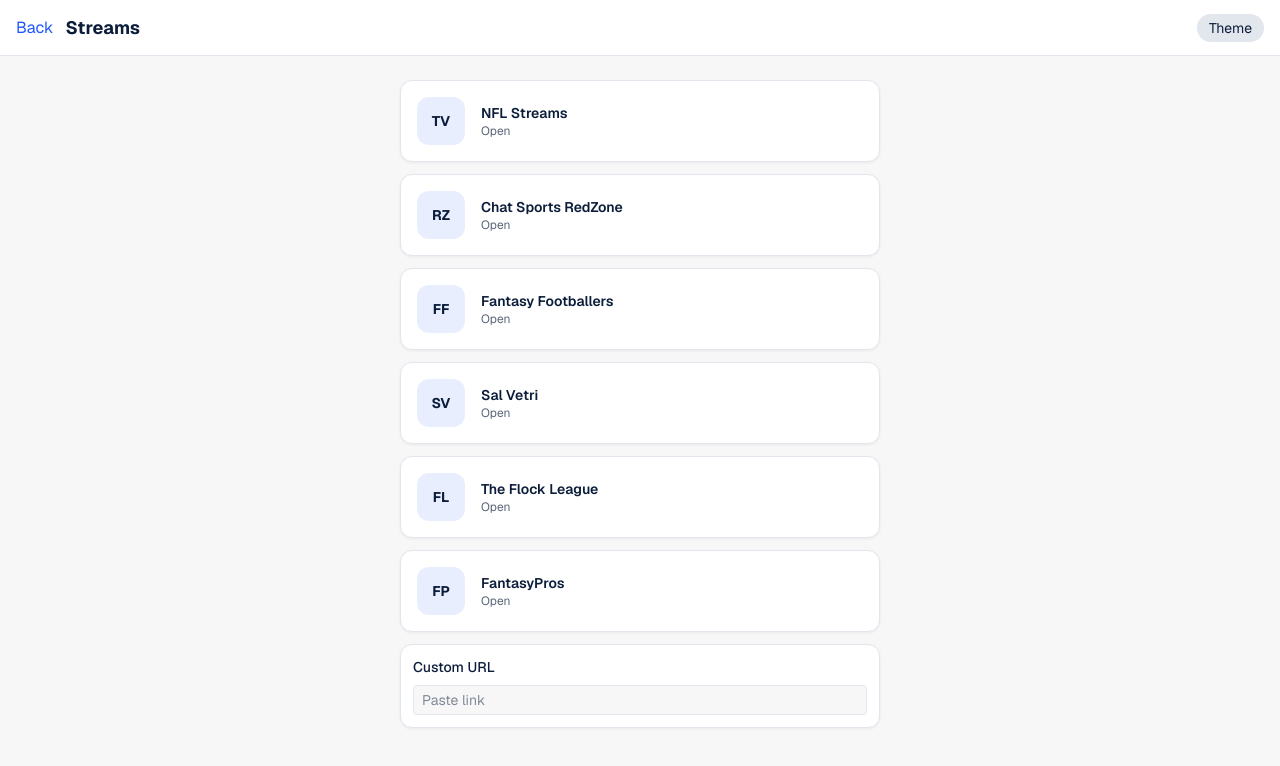
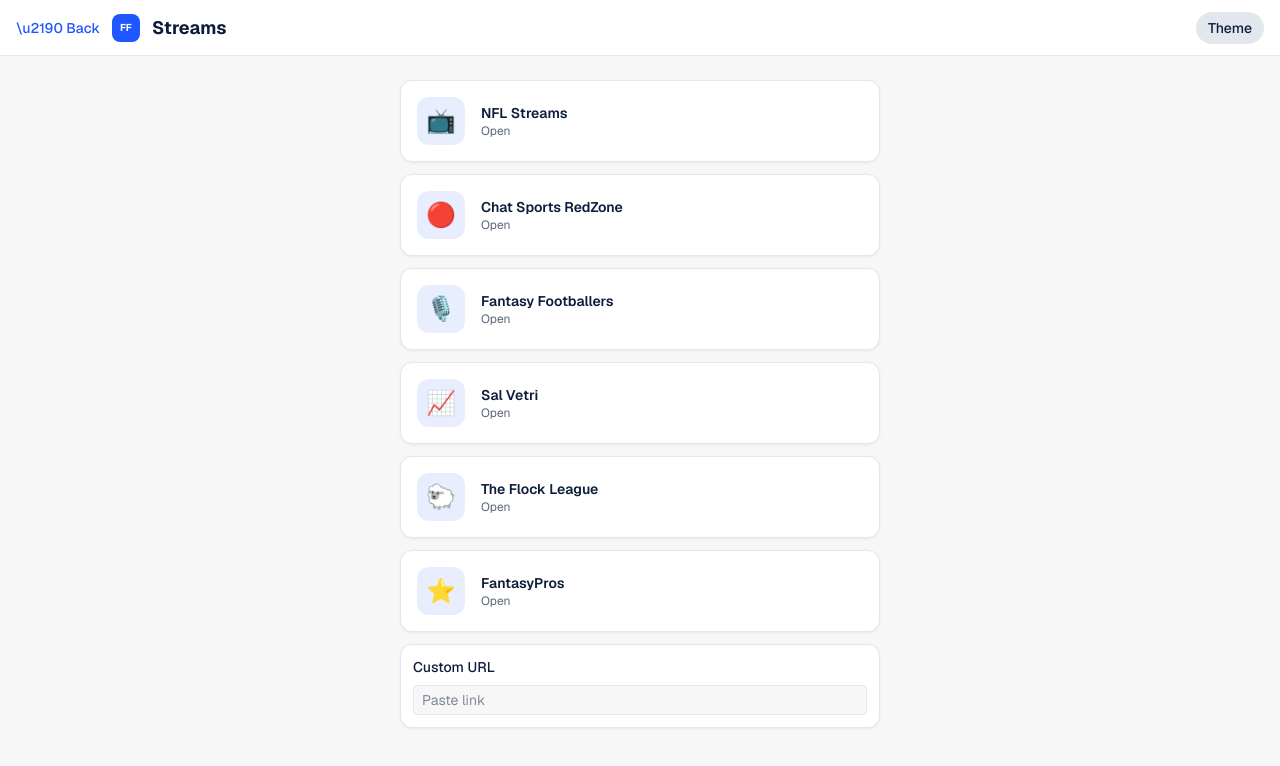
Before and after one commit to adelgrippo-a11y/ff-manager, a Next.js app: page /streams in a window 1280 px wide. Shown: the top 766 px of the page. Built offline with nearby package versions, Linux system fonts and the light colour scheme.

Commit message:
Add FF logo mark, restore icons, consistent theme toggle

```diff
--- a/src/app/page.tsx
+++ b/src/app/page.tsx
@@ -34,13 +34,16 @@ export default function Home() {
   return (
     <div className="min-h-screen bg-background">
       <header className="sticky top-0 z-10 border-b border-border bg-card px-4 h-14 flex items-center justify-between">
-        <h1 className="text-lg font-bold text-accent">FF Manager</h1>
-        <button onClick={toggleTheme} className="px-3 py-1 rounded-full bg-border text-sm">Theme</button>
+        <div className="flex items-center gap-2">
+          <div className="w-8 h-8 rounded-lg bg-accent flex items-center justify-center text-white text-xs font-bold">FF</div>
+          <h1 className="text-lg font-bold text-foreground">FF Manager</h1>
+        </div>
+        <button onClick={toggleTheme} className="px-3 py-1.5 rounded-full bg-border text-sm font-medium">{dark ? "Light" : "Dark"}</button>
       </header>
       <main className="px-4 py-6 max-w-lg mx-auto">
         <div className="grid grid-cols-2 gap-3">
           {links.map((link) => (
-            <a key={link.title} href={link.href} target={link.href.startsWith("http") ? "_blank" : undefined} rel={link.href.startsWith("http") ? "noopener" : undefined} className="card group flex flex-col items-center justify-center text-center p-5 min-h-[120px] hover:border-accent hover:shadow-md transition-all active:scale-[0.98]">
+            <a key={link.title} href={link.href} target={link.href.startsWith("http") ? "_blank" : undefined} rel={link.href.startsWith("http") ? "noopener" : undefined} className="card flex flex-col items-center justify-center text-center p-5 min-h-[120px] hover:border-accent transition-all active:scale-[0.98]">
               <span className="text-3xl mb-2">{link.icon}</span>
               <div className="font-semibold text-sm leading-tight">{link.title}</div>
               <div className="text-[11px] text-muted mt-1 leading-tight">{link.desc}</div>
--- a/src/app/streams/page.tsx
+++ b/src/app/streams/page.tsx
@@ -1,12 +1,12 @@
 "use client";
 
 const creators = [
-  { name: "NFL Streams", href: "https://v2.streameast.ga/nfl-streams/", icon: "TV" },
-  { name: "Chat Sports RedZone", href: "https://www.youtube.com/live/LxJIVjEZJM8", icon: "RZ" },
-  { name: "Fantasy Footballers", href: "https://www.youtube.com/@TheFantasyFootballers", icon: "FF" },
-  { name: "Sal Vetri", href: "https://www.youtube.com/@SalVetri", icon: "SV" },
-  { name: "The Flock League", href: "https://www.youtube.com/@FlockLeague", icon: "FL" },
-  { name: "FantasyPros", href: "https://www.youtube.com/@FantasyPros", icon: "FP" },
+  { name: "NFL Streams", href: "https://v2.streameast.ga/nfl-streams/", icon: "\ud83d\udcfa" },
+  { name: "Chat Sports RedZone", href: "https://www.youtube.com/live/LxJIVjEZJM8", icon: "\ud83d\udd34" },
+  { name: "Fantasy Footballers", href: "https://www.youtube.com/@TheFantasyFootballers", icon: "\ud83c\udf99\ufe0f" },
+  { name: "Sal Vetri", href: "https://www.youtube.com/@SalVetri", icon: "\ud83d\udcc8" },
+  { name: "The Flock League", href: "https://www.youtube.com/@FlockLeague", icon: "\ud83d\udc11" },
+  { name: "FantasyPros", href: "https://www.youtube.com/@FantasyPros", icon: "\u2b50" },
 ];
 
 export default function StreamsPage() {
@@ -14,15 +14,16 @@ export default function StreamsPage() {
     <div className="min-h-screen bg-background">
       <header className="border-b border-border bg-card px-4 h-14 flex items-center justify-between">
         <div className="flex items-center gap-3">
-          <a href="/" className="text-accent">Back</a>
+          <a href="/" className="text-accent text-sm font-medium">\u2190 Back</a>
+          <div className="w-7 h-7 rounded-lg bg-accent flex items-center justify-center text-white text-[10px] font-bold">FF</div>
           <h1 className="text-lg font-bold">Streams</h1>
         </div>
-        <button onClick={() => { const isDark = document.documentElement.classList.toggle("dark"); localStorage.setItem("theme", isDark ? "dark" : "light"); }} className="px-3 py-1 rounded-full bg-border text-sm">Theme</button>
+        <button onClick={() => { const isDark = document.documentElement.classList.toggle("dark"); localStorage.setItem("theme", isDark ? "dark" : "light"); }} className="px-3 py-1.5 rounded-full bg-border text-sm font-medium">Theme</button>
       </header>
       <main className="px-4 py-6 max-w-lg mx-auto space-y-3">
         {creators.map((c) => (
           <a key={c.name} href={c.href} target="_blank" rel="noopener" className="card p-4 flex items-center gap-4 hover:border-accent transition">
-            <div className="w-12 h-12 rounded-xl bg-accent/10 flex items-center justify-center text-sm font-bold">{c.icon}</div>
+            <div className="w-12 h-12 rounded-xl bg-accent/10 flex items-center justify-center text-2xl">{c.icon}</div>
             <div>
               <div className="font-semibold text-sm">{c.name}</div>
               <div className="text-xs text-muted">Open</div>
```
